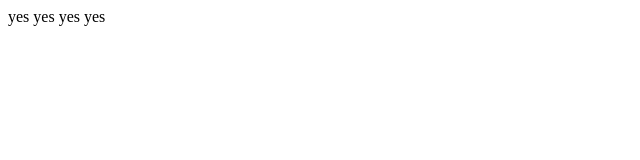
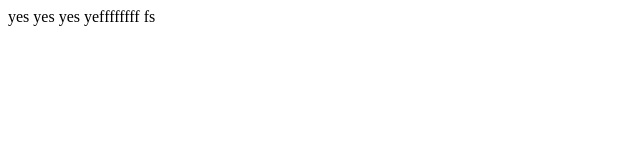
Before and after one commit to sumaya99/test, a plain HTML site: page suvi.html in a window 1280 px wide. Shown: the full height of the page, 0-640 px from the left. Drawn offline with Linux system fonts and the light colour scheme.

Commit message:
adding line

```diff
--- a/suvi.html
+++ b/suvi.html
@@ -11,7 +11,8 @@
 
     yes yes
     yes
-    yes
+    yeffffffff
+    fs
 
 </body>
 </html>
```
